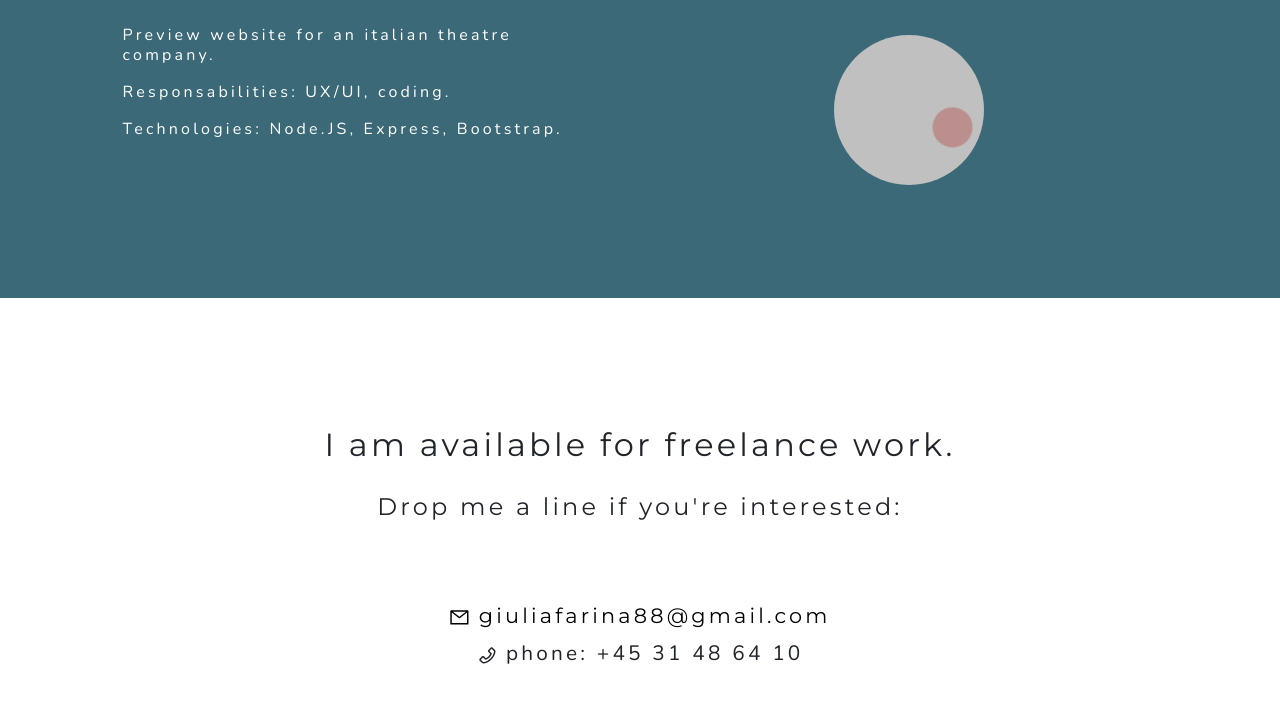
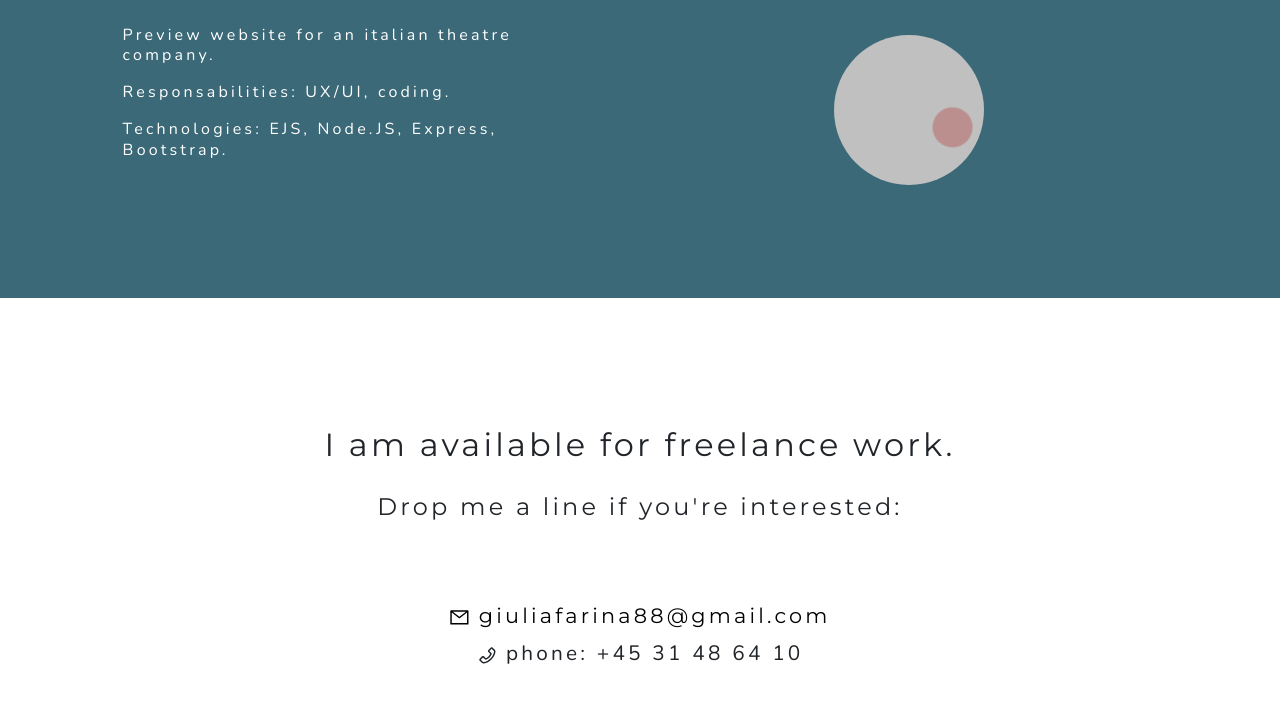
Before and after one commit to giuliafarina/Gatsy_portfolio, a Gatsby site: page / in a window 1280 px wide. Shown: the part 2743-3450 px from the top of the page. Built offline with nearby package versions, Linux system fonts and the light colour scheme; Gatsby itself is replaced by a stand-in of ours.

Commit message:
add text stanze

```diff
--- a/src/components/projects.js
+++ b/src/components/projects.js
@@ -56,7 +56,7 @@ const Projects = ({ idProp }) => {
                         <div className={styles.description}>
                             <p>Preview website for an italian theatre company.</p>
                             <p>Responsabilities: UX/UI, coding.</p>
-                            <p>Technologies: Node.JS, Express, Bootstrap.</p></div>
+                            <p>Technologies: EJS, Node.JS, Express, Bootstrap.</p></div>
                     </div>
                     <div className={styles.container_content}>
 
```
